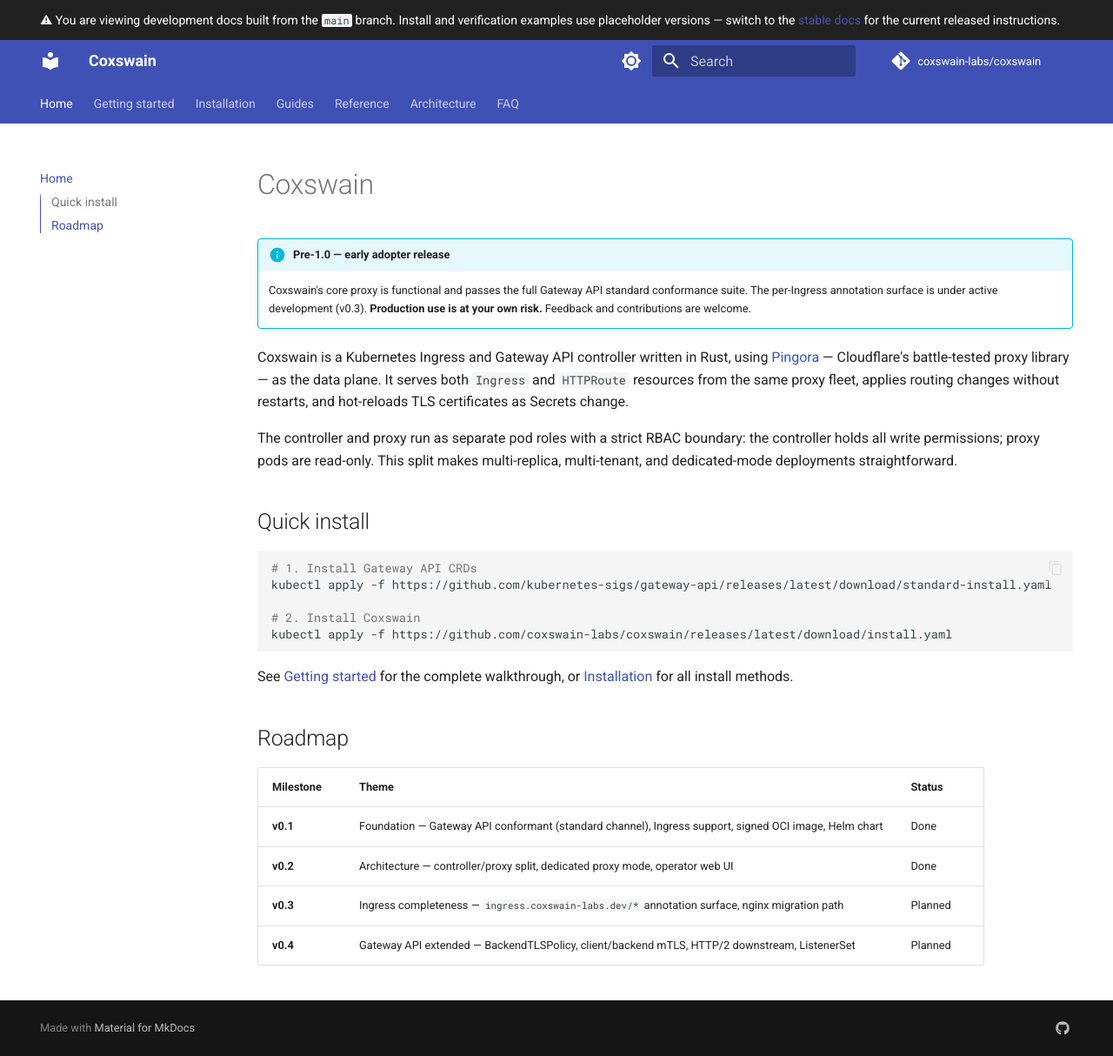
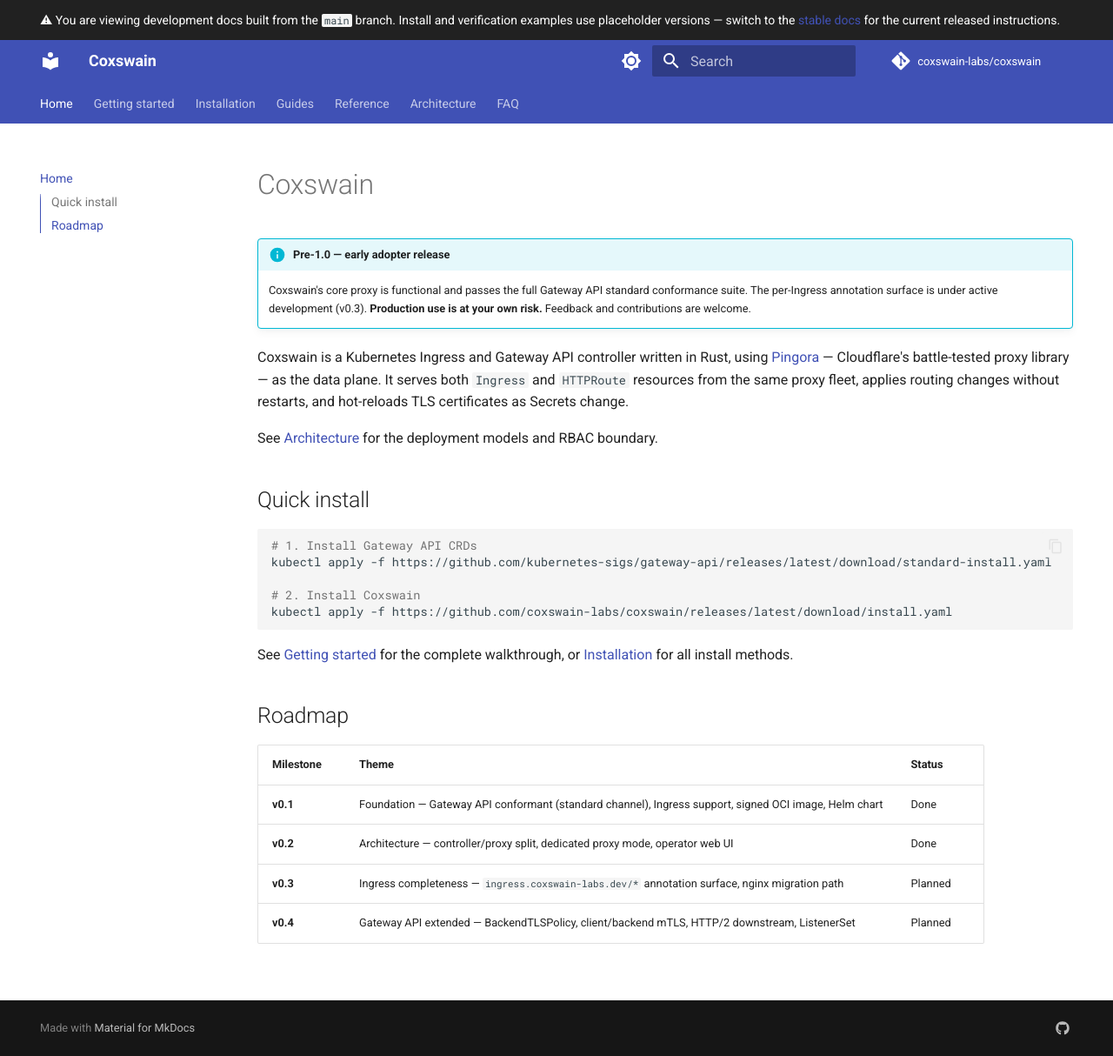
Before and after one commit to coxswain-labs/coxswain, an MkDocs documentation site: the page built from docs/src/index.md, in a window 1280 px wide and 1214 px high. Shown: the whole window at 87% size. Built offline with MkDocs 1.6.1 and Material for MkDocs 9.7.7, drawn with Linux system fonts in a browser that asks for light colours; comment, search, counter and statistics services are not loaded; the version menu is left out.

Commit message:
docs(index): replace architecture blurb with a link to architecture.md
Refs #214

Co-Authored-By: Claude Sonnet 4.6 <noreply@anthropic.com>

```diff
--- a/docs/src/index.md
+++ b/docs/src/index.md
@@ -7,7 +7,7 @@
 
 Coxswain is a Kubernetes Ingress and Gateway API controller written in Rust, using [Pingora](https://github.com/cloudflare/pingora) — Cloudflare's battle-tested proxy library — as the data plane. It serves both `Ingress` and `HTTPRoute` resources from the same proxy fleet, applies routing changes without restarts, and hot-reloads TLS certificates as Secrets change.
 
-The controller and proxy run as separate pod roles with a strict RBAC boundary: the controller holds all write permissions; proxy pods are read-only. This split makes multi-replica, multi-tenant, and dedicated-mode deployments straightforward.
+See [Architecture](architecture.md) for the deployment models and RBAC boundary.
 
 ## Quick install
 
```
